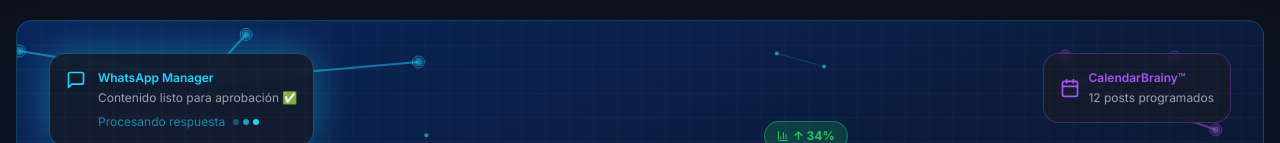
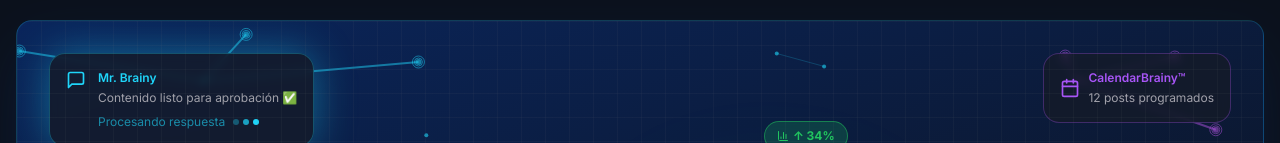
Before and after one commit to dapscl/brainyunica, a React (Vite) app: page / in a window 1280 px wide. Shown: the part 809-952 px from the top of the page. Built offline with nearby package versions, Linux system fonts and the light colour scheme.

Commit message:
Rename WsP mascot to Mr. Brainy
Update the hero animation to display the WhatsApp agent as "Mr. Brainy" instead of "WhatsApp Manager" within the AnimatedHero component, adjusting the chat bubble text accordingly.

```diff
--- a/src/components/showcase/AnimatedHero.tsx
+++ b/src/components/showcase/AnimatedHero.tsx
@@ -233,7 +233,7 @@ export const AnimatedHero = () => {
           <div className="flex items-start gap-3">
             <MessageSquare className="w-5 h-5 text-electric-cyan" />
             <div className="flex-1">
-              <p className="text-xs font-semibold text-electric-cyan mb-1">WhatsApp Manager</p>
+              <p className="text-xs font-semibold text-electric-cyan mb-1">Mr. Brainy</p>
               <p className="text-xs text-muted-foreground mb-2">Contenido listo para aprobación ✅</p>
               <div className="flex items-center gap-2 text-xs text-electric-cyan/60">
                 <span>Procesando respuesta</span>
```
